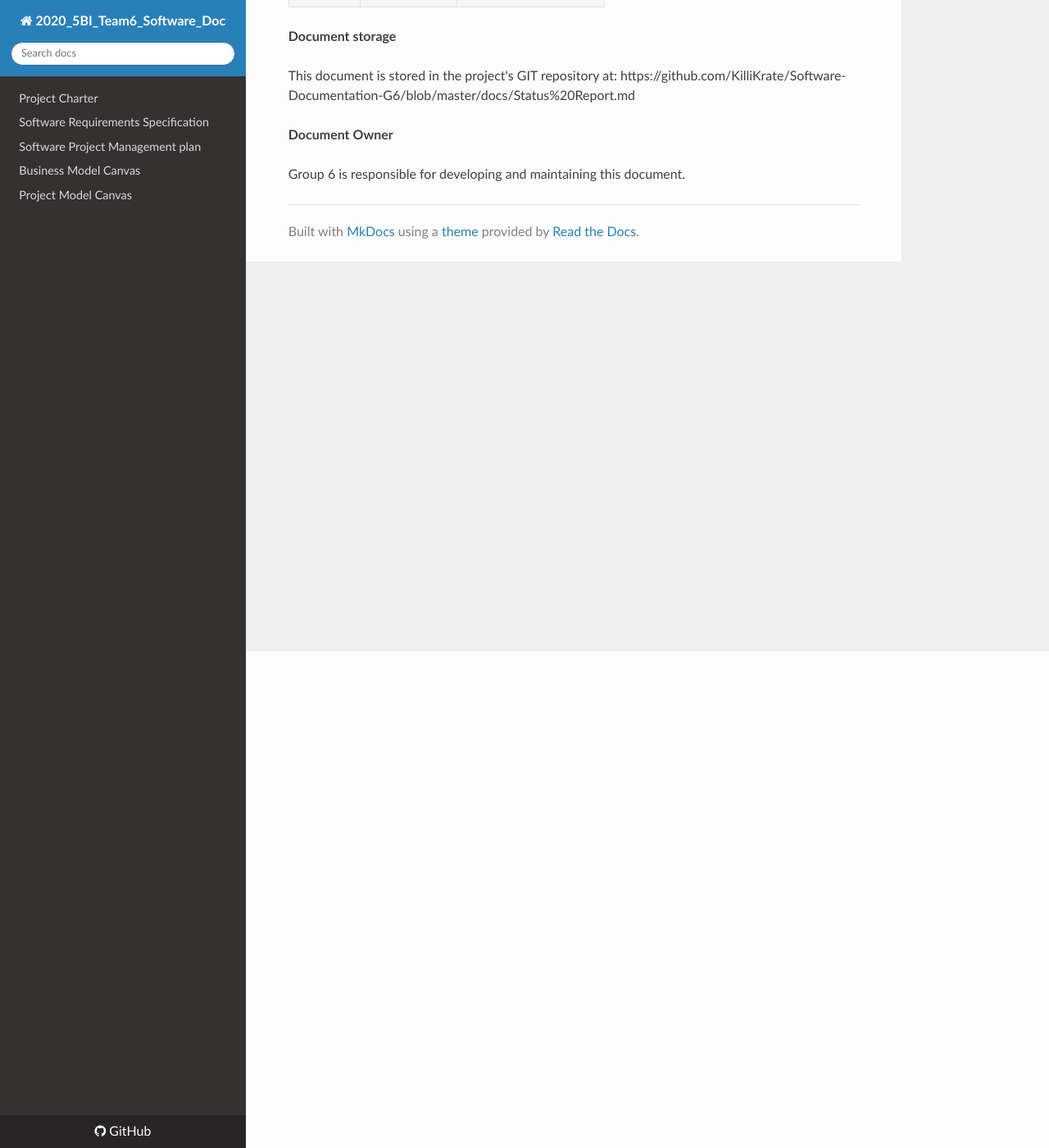
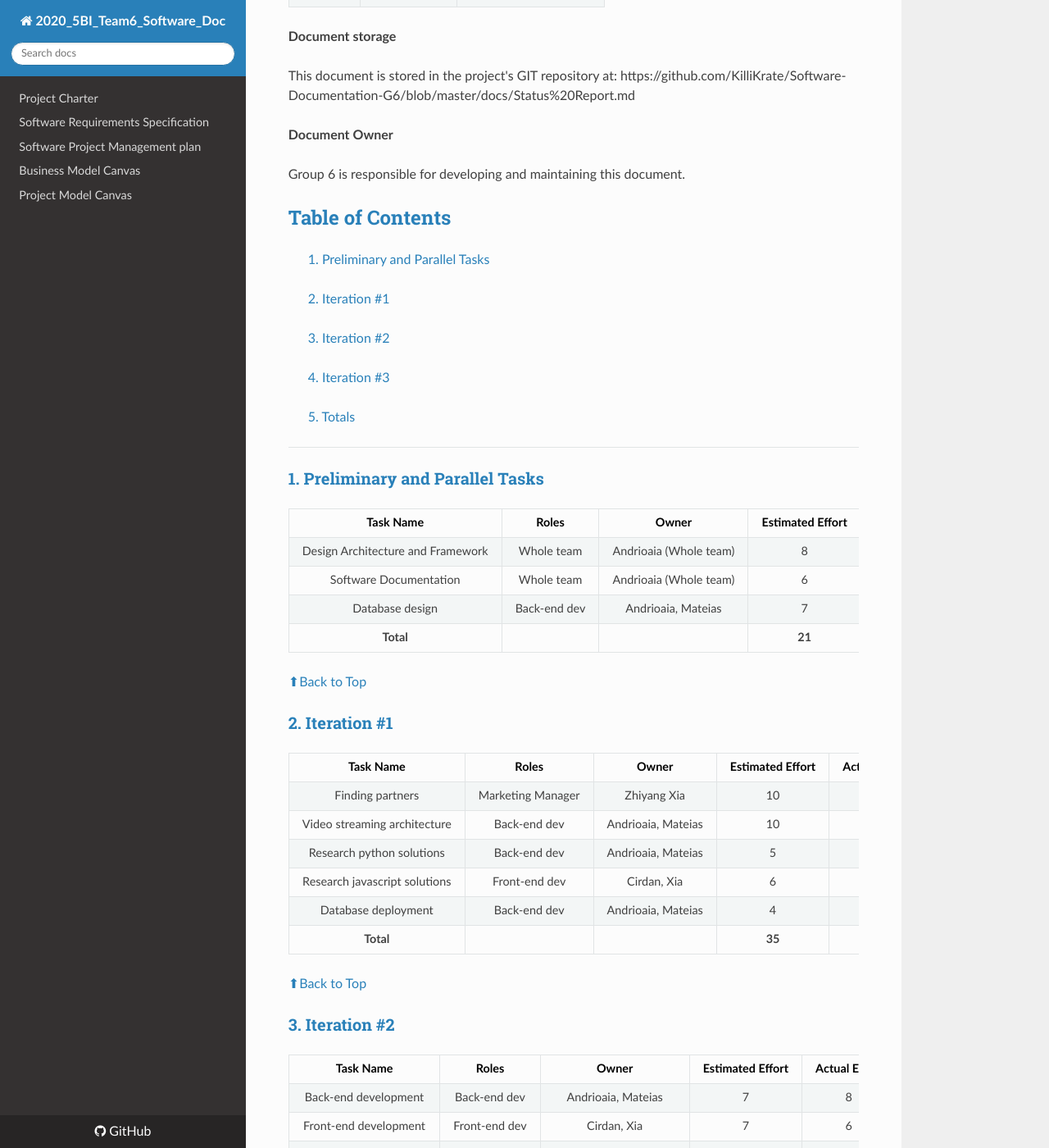
Before and after one commit to KilliKrate/Software-Documentation-G6, an MkDocs documentation site: the page built from docs/Status Report/index.md, in a window 1280 px wide and 1400 px high, scrolled down 606 px. Shown: the whole window at 82% size. Built offline with MkDocs 1.6.1, drawn with Linux system fonts in a browser that asks for light colours; nearby versions of some CDN libraries; some of the changed text lies outside the part shown.

Commit message:
Finished Status Report

```diff
--- a/docs/Status Report/index.md
+++ b/docs/Status Report/index.md
@@ -25,3 +25,79 @@ https://github.com/KilliKrate/Software-Documentation-G6/blob/master/docs/Status%
 **Document Owner**
 
 Group 6 is responsible for developing and maintaining this document.
+
+## [Table of Contents](#table-of-contents)
+
+> [1. Preliminary and Parallel Tasks](#1-preliminary-and-parallel-tasks)
+>
+> [2. Iteration #1](#2-iteration-#1)
+>
+> [3. Iteration #2](#3-iteration-#2)
+>
+> [4. Iteration #3](#4-iteration-#3)
+>
+> [5. Totals](#5-totals)
+
+---------------------------------------------
+
+### [1. Preliminary and Parallel Tasks](#1-preliminary-and-parallel-tasks)
+
+| Task Name | Roles | Owner | Estimated Effort  | Actual Effort | Andrioaia | Cirdan | Mateias | Xia |
+| :----: | :----: | :----: | :----: | :----: | :----: | :----: | :----: | :----: |
+| Design Architecture and Framework | Whole team | Andrioaia (Whole team) | 8 | 9 | 3 | 1 | 4 | 1 |
+| Software Documentation | Whole team | Andrioaia (Whole team) | 6 | 7 | 2 | 2 | 2 | 1 |
+| Database design | Back-end dev | Andrioaia, Mateias | 7 | 6 | 3 | 0 | 3 | 0 |
+| **Total** | | | **21** | **22** | **8** | **3** | **9** | **2** |
+
+[⬆Back to Top](#table-of-contents)
+
+### [2. Iteration #1](#2-iteration-#1)
+
+| Task Name | Roles | Owner | Estimated Effort  | Actual Effort | Andrioaia | Cirdan | Mateias | Xia |
+| :----: | :----: | :----: | :----: | :----: | :----: | :----: | :----: | :----: |
+| Finding partners | Marketing Manager | Zhiyang Xia | 10 | 10 | 0 | 0 | 0 | 10 |
+| Video streaming architecture | Back-end dev | Andrioaia, Mateias | 10 | 10 | 5 | 0 | 5 | 0 |
+| Research python solutions | Back-end dev | Andrioaia, Mateias | 5 | 4 | 2 | 0 | 2 | 0 |
+| Research javascript solutions | Front-end dev | Cirdan, Xia | 6 | 6 | 0 | 3 | 0 | 3 |
+| Database deployment | Back-end dev | Andrioaia, Mateias | 4 | 3 | 1 | 0 | 2 | 0 |
+| **Total** | | | **35** | **33** |  **8** | **3** | **9** | **13** |
+
+[⬆Back to Top](#table-of-contents)
+
+### [3. Iteration #2](#3-iteration-#2)
+
+
+| Task Name | Roles | Owner | Estimated Effort  | Actual Effort | Andrioaia | Cirdan | Mateias | Xia |
+| :----: | :----: | :----: | :----: | :----: | :----: | :----: | :----: | :----: |
+| Back-end development | Back-end dev | Andrioaia, Mateias | 7 | 8 | 4 | 0 | 4 | 0 |
+| Front-end development | Front-end dev | Cirdan, Xia | 7 | 6 | 0 | 5 | 0 | 1 |
+| Video streaming feature | Whole team | Andrioaia (Whole team) | 10 | 10 | 3 | 3 | 3 | 1 |
+| Launch of the beta | Whole team | Andrioaia (Whole team) | 10 | 10 | 3 | 2 | 4 | 1 |
+| **Total** | | | **34** | **34** | **10** | **10** | **11** | **3** |
+
+[⬆Back to Top](#table-of-contents)
+
+### [4. Iteration #3](#4-iteration-#3)
+
+| Task Name | Roles | Owner | Estimated Effort  | Actual Effort | Andrioaia | Cirdan | Mateias | Xia |
+| :----: | :----: | :----: | :----: | :----: | :----: | :----: | :----: | :----: |
+| Software debugging | Whole team | Andrioaia (Whole team) | 6 | 6 | 2 | 1 | 2 | 1 |
+| Acceptance Testing | Marketing Manager | Xia | 4 | 5 | 0 | 0 | 0 | 5 |
+| Review Test Cases | Whole team | Andrioaia (Whole team) | 6 | 6 | 2 | 2 | 2 | 0 |
+| Final release | Whole team | Andrioaia (Whole team) | 5 | 7 | 2 | 2 | 3 | 0 |
+| **Total** | | | **21** | **24** | **6** | **5** | **7** | **6** |
+
+[⬆Back to Top](#table-of-contents)
+
+### [5. Totals](#5-totals)
+
+| Table Name | Estimated Effort | Actual Effort | Andrioaia | Cirdan | Mateias | Xia |
+| :----: | :----: | :----: | :----: | :----: | :----: | :----: |
+| Preliminary and Parallel Tasks | 21 | 22 | 8 | 3 | 9 | 2 |
+| Iteration #1 | 35 | 33 | 8 | 3 | 9 | 13 |
+| Iteration #2 | 34 | 34 | 10 | 10 | 11 | 3 |
+| Iteration #3 | 21 | 24 | 6 | 5 | 7 | 6 |
+| **Total** | **111** | **113** | **32** | **21** | **36** | **24** |
+
+
+[⬆Back to Top](#table-of-contents)
```
